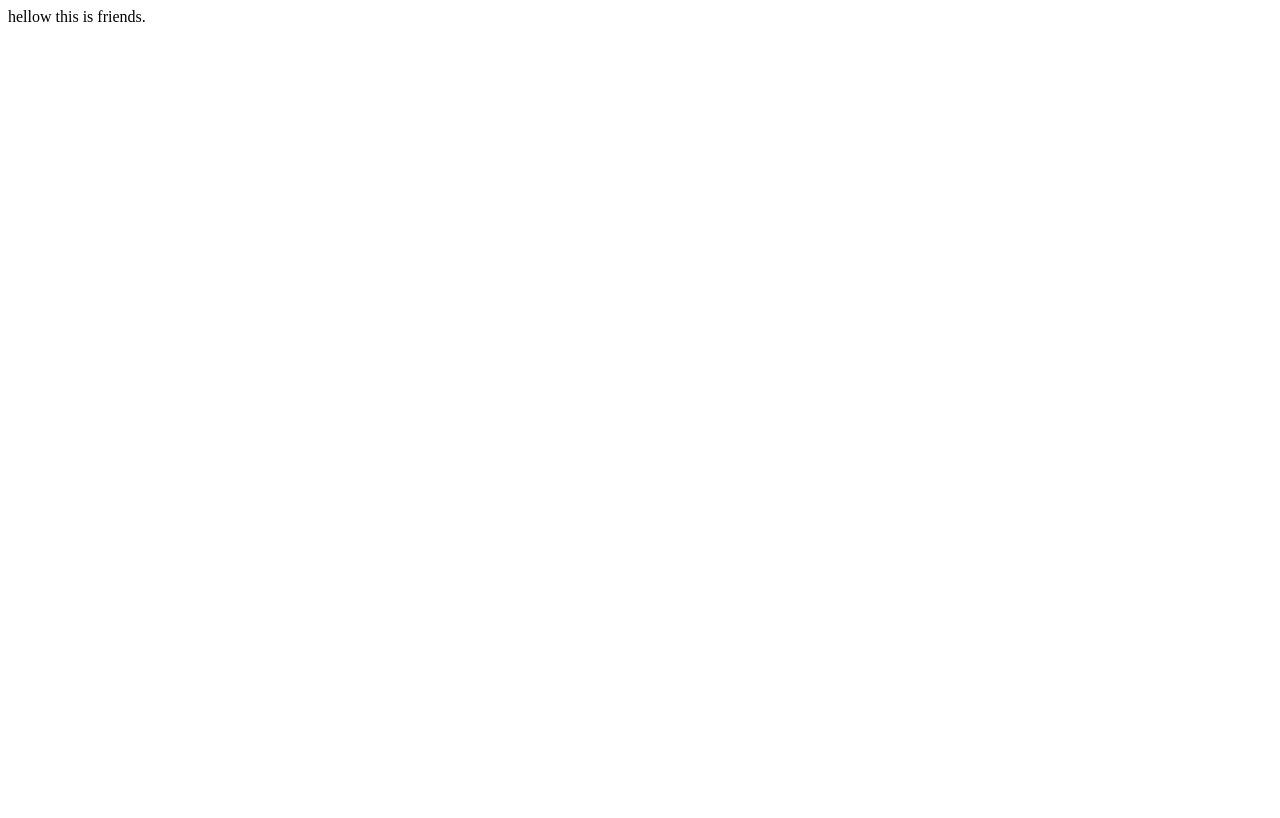
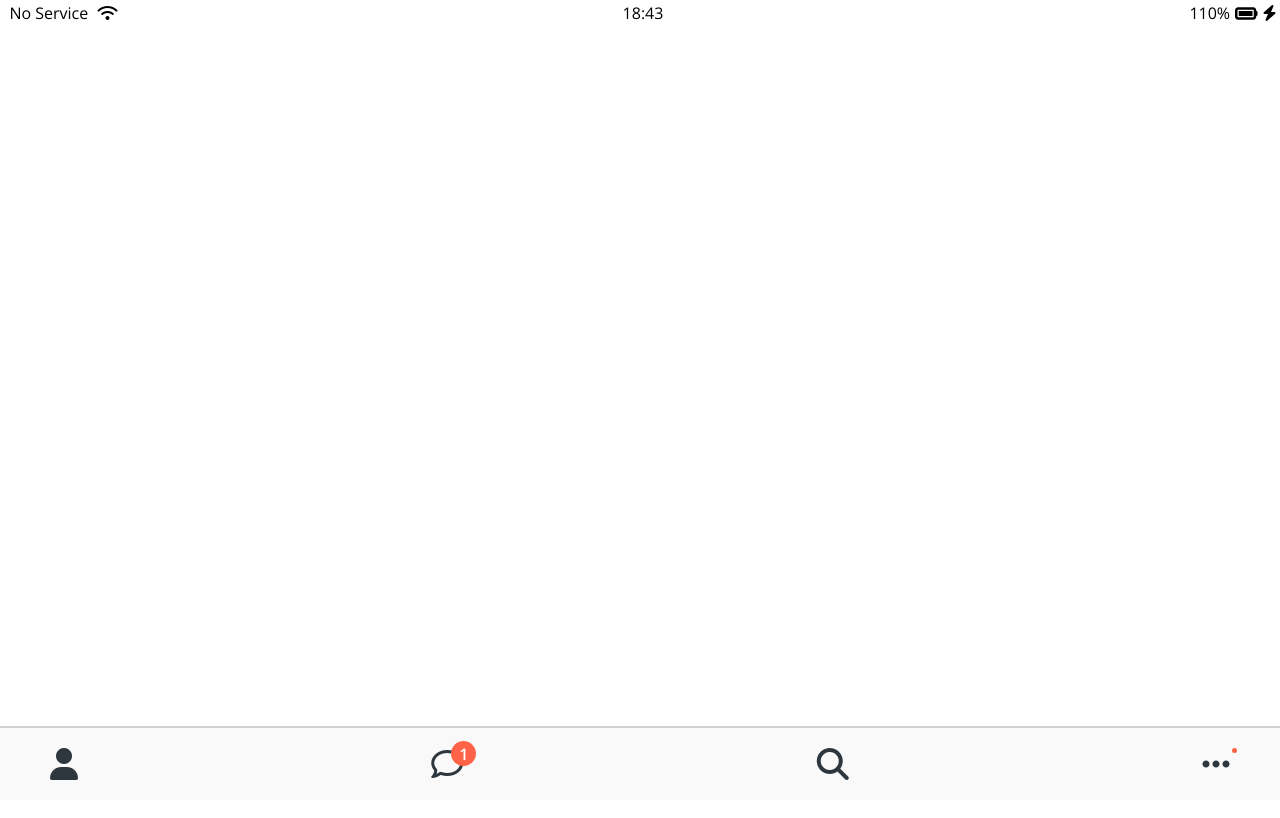
Before and after one commit to Eosdia/kokoa-clone-2022, a plain HTML site: page friends.html in a window 1280 px wide. Shown: the top 818 px of the page. Drawn offline with nearby package versions, Linux system fonts and the light colour scheme.

Commit message:
create navigation-bar

```diff
--- /dev/null
+++ b/css/components/nav-bar.css
@@ -0,0 +1,40 @@
+.nav {
+  position: fixed;
+  bottom: 0;
+  width: 100%;
+  background-color: #f9f9fa;
+  padding: 20px 50px;
+  box-sizing: border-box;
+  border-top: 2px solid rgba(121, 121, 121, 0.3);
+}
+.nav__list {
+  display: flex;
+  justify-content: space-between;
+}
+.nav__link {
+  position: relative;
+  color: #2e363e;
+}
+.nav__notification {
+  background-color: tomato;
+  width: 25px;
+  height: 25px;
+  border-radius: 15px;
+  display: flex;
+  justify-content: center;
+  align-items: center;
+  color: white;
+  font-weight: 600;
+  position: absolute;
+  left: 20px;
+  bottom: 15px;
+}
+.nav__notipoint {
+  background-color: tomato;
+  width: 5px;
+  height: 5px;
+  border-radius: 3px;
+  display: block;
+  position: absolute;
+  left: 30px;
+}
--- a/css/components/status-bar.css
+++ b/css/components/status-bar.css
@@ -2,6 +2,9 @@
   display: flex;
   justify-content: center;
   padding: 5px 3px;
+  position: fixed;
+  top: 0;
+  width: 100%;
 }
 .status-bar__column {
   width: 33%;
--- a/css/reset.css
+++ b/css/reset.css
@@ -125,3 +125,7 @@ table {
 input:focus {
   outline: none;
 }
+a {
+  color: inherit;
+  text-decoration: none;
+}
--- a/css/styles.css
+++ b/css/styles.css
@@ -4,10 +4,12 @@
 
 /* Components */
 @import "components/status-bar.css";
+@import "components/nav-bar.css";
 
 /* Screens */
 @import "screens/login.css";
 
 body {
   font-family: "Open Sans", sans-serif;
+  height: 1000vh;
 }
--- a/friends.html
+++ b/friends.html
@@ -1 +1,58 @@
-hellow this is friends.
+<!DOCTYPE html>
+<html lang="en">
+  <head>
+    <link rel="stylesheet" href="css/styles.css" />
+    <meta charset="UTF-8" />
+    <meta http-equiv="X-UA-Compatible" content="IE=edge" />
+    <meta name="viewport" content="width=device-width, initial-scale=1.0" />
+    <title>Friends - Kokoa Clone</title>
+  </head>
+  <body>
+    <div class="status-bar">
+      <div class="status-bar__column">
+        <span>No Service</span>
+        <i class="fas fa-wifi"></i>
+      </div>
+      <div class="status-bar__column">
+        <span>18:43</span>
+      </div>
+      <div class="status-bar__column">
+        <span>110%</span>
+        <!-- Battery Icon -->
+        <i class="fas fa-battery-full fa-lg"></i>
+        <!-- Lightning Icon -->
+        <i class="fas fa-bolt"></i>
+      </div>
+    </div>
+
+    <nav class="nav">
+      <ul class="nav__list">
+        <li class="nav__btn">
+          <a class="nav__link" href="friends.html"
+            ><i class="fas fa-user fa-2x"></i
+          ></a>
+        </li>
+        <li class="nav__btn">
+          <a class="nav__link" href="#">
+            <span class="nav__notification">1</span>
+            <i class="far fa-comment fa-2x"></i
+          ></a>
+        </li>
+        <li class="nav__btn">
+          <a class="nav__link" href="#"><i class="fas fa-search fa-2x"></i></a>
+        </li>
+        <li class="nav__btn">
+          <a class="nav__link" href="#">
+            <span class="nav__notipoint"></span>
+            <i class="fas fa-ellipsis-h fa-2x"></i
+          ></a>
+        </li>
+      </ul>
+    </nav>
+
+    <script
+      src="https://kit.fontawesome.com/1d77c71d8f.js"
+      crossorigin="anonymous"
+    ></script>
+  </body>
+</html>
```
